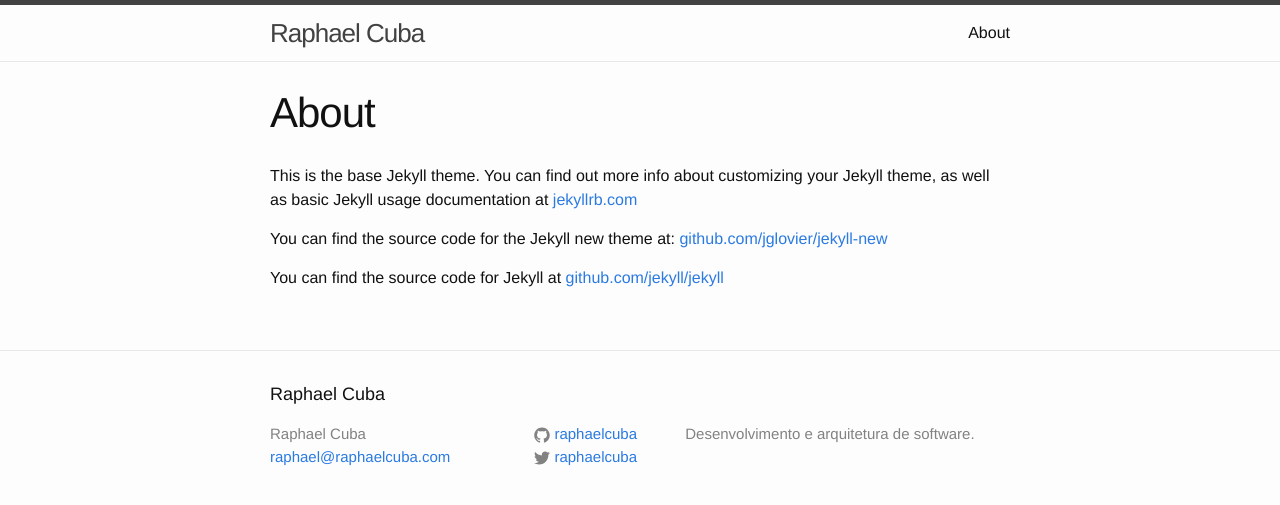
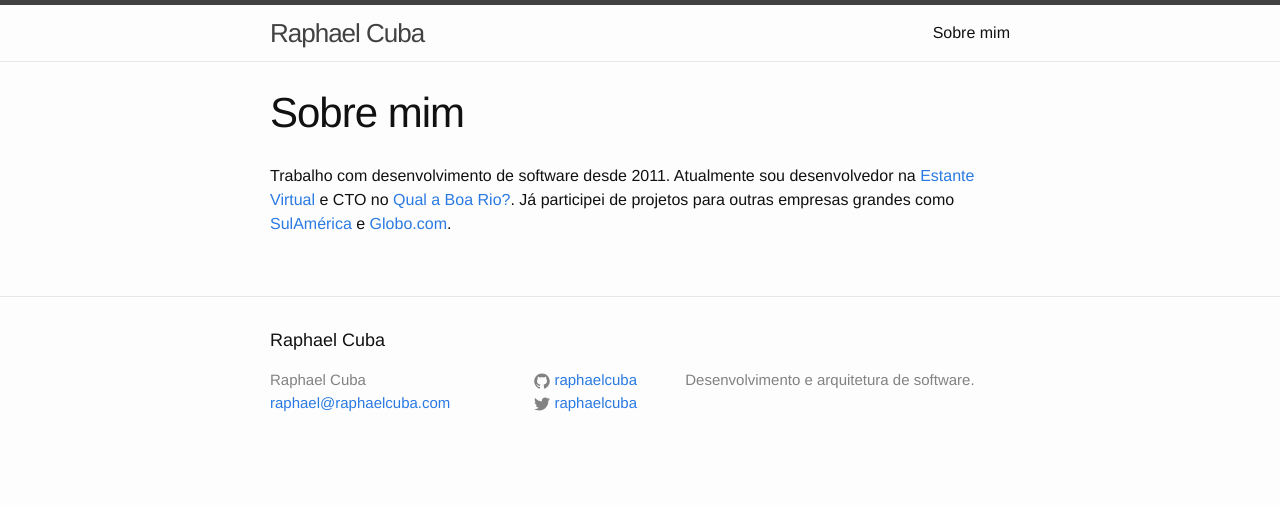
Before and after one commit to cubaraphael/raphaelcuba.github.io, a Jekyll site: the page built from about.md, in a window 1280 px wide. Shown: the top 505 px of the page. Built offline with Jekyll 4.4.1, drawn with Linux system fonts in a browser that asks for light colours.

Commit message:
Update page about

```diff
--- a/about.md
+++ b/about.md
@@ -1,11 +1,10 @@
 ---
 layout: page
-title: About
-permalink: /about/
+title: Sobre mim
+permalink: /sobre-mim/
 ---
 
-This is the base Jekyll theme. You can find out more info about customizing your Jekyll theme, as well as basic Jekyll usage documentation at [jekyllrb.com](http://jekyllrb.com/)
-
-You can find the source code for the Jekyll new theme at: [github.com/jglovier/jekyll-new](https://github.com/jglovier/jekyll-new)
-
-You can find the source code for Jekyll at [github.com/jekyll/jekyll](https://github.com/jekyll/jekyll)
+Trabalho com desenvolvimento de software desde 2011.
+Atualmente sou desenvolvedor na [Estante Virtual](http://www.estantevirtual.com.br/){:target="_blank"}
+e CTO no [Qual a Boa Rio?](http://www.qualaboario.com.br/){:target="_blank"}.
+Já participei de projetos para outras empresas grandes como [SulAmérica](http://portal.sulamericaseguros.com.br/){:target="_blank"} e [Globo.com](http://www.globo.com/){:target="_blank"}.
```
